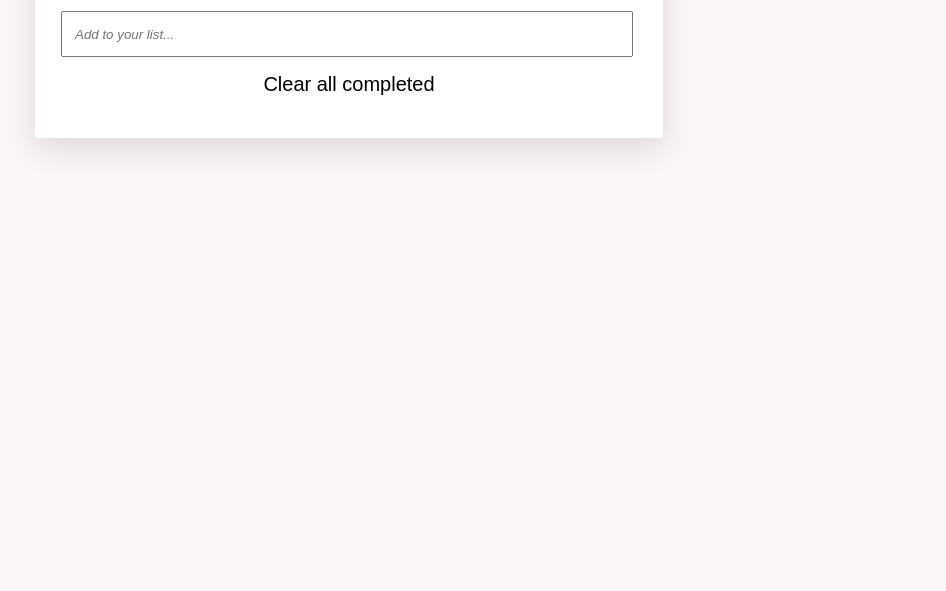
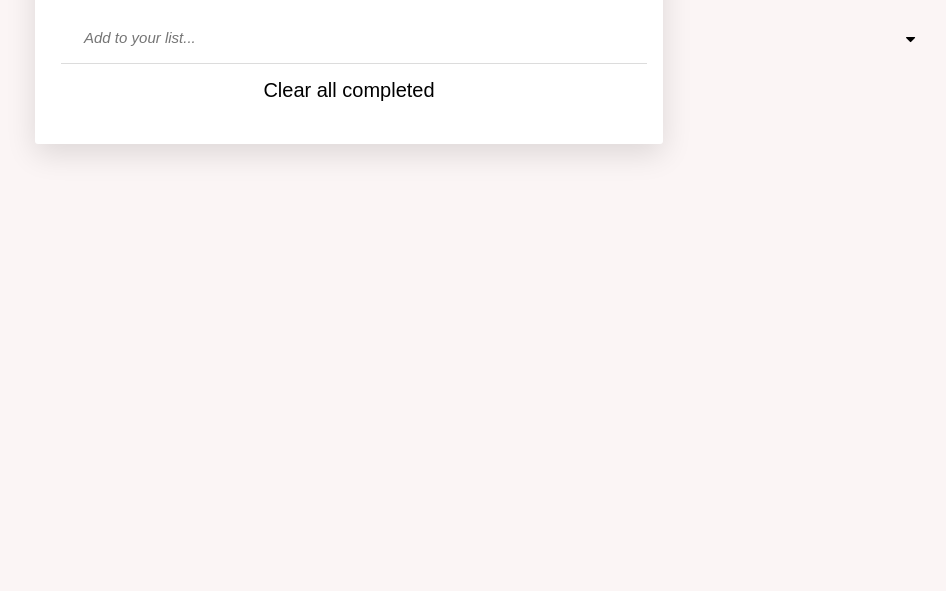
Before and after one commit to Hadi111jafari/Todo-list-review, a website built with webpack: page src/index.html in a window 1280 px wide. Shown: the part 209-800 px from the top of the page, without its empty margins (291-1237 px from the left). Built offline with nearby package versions, Linux system fonts and the light colour scheme.

Commit message:
Add icon to the input feild

```diff
--- a/src/index.html
+++ b/src/index.html
@@ -12,7 +12,10 @@
             <h1>Today's To Do</h1>
             <button type="button" class="refresh-btn"><i class="fa fa-refresh"></i></button>
         </div>
-        <input class="taskList" type="text" name="taskList" id="taskList" placeholder="Add to your list...">
+        <div id="userInput">
+            <input class="taskList" type="text" name="taskList" id="taskList" placeholder="Add to your list...">
+            <div class="enter"><i class="fa fa-caret-down"></i></div>
+        </div>
         <ul class="todo-list"> </ul>
         <button class="clear-btn" type="button">Clear all completed</button>
     </section>
--- a/src/style.css
+++ b/src/style.css
@@ -28,13 +28,31 @@ body {
 }
 
 .wrapper .taskList {
-  width: 98%;
-  height: 40px;
+  width: 96%;
+  height: 100%;
+  outline: none;
+  font-size: 15px;
+  padding: 0 20px 0 13px;
+  border: transparent;
+  border-bottom: 1px solid gainsboro;
 }
 
 .wrapper .taskList::placeholder {
   font-style: italic;
   padding: 10px;
+}
+
+#userInput {
+  height: 52px;
+  position: relative;
+}
+#userInput .enter {
+  top: 50%;
+  position: absolute;
+  transform: translate(845px, -100%);
+  width: 15px;
+  height: 10px;
+  cursor: pointer;
 }
 
 .wrapper button {
```
